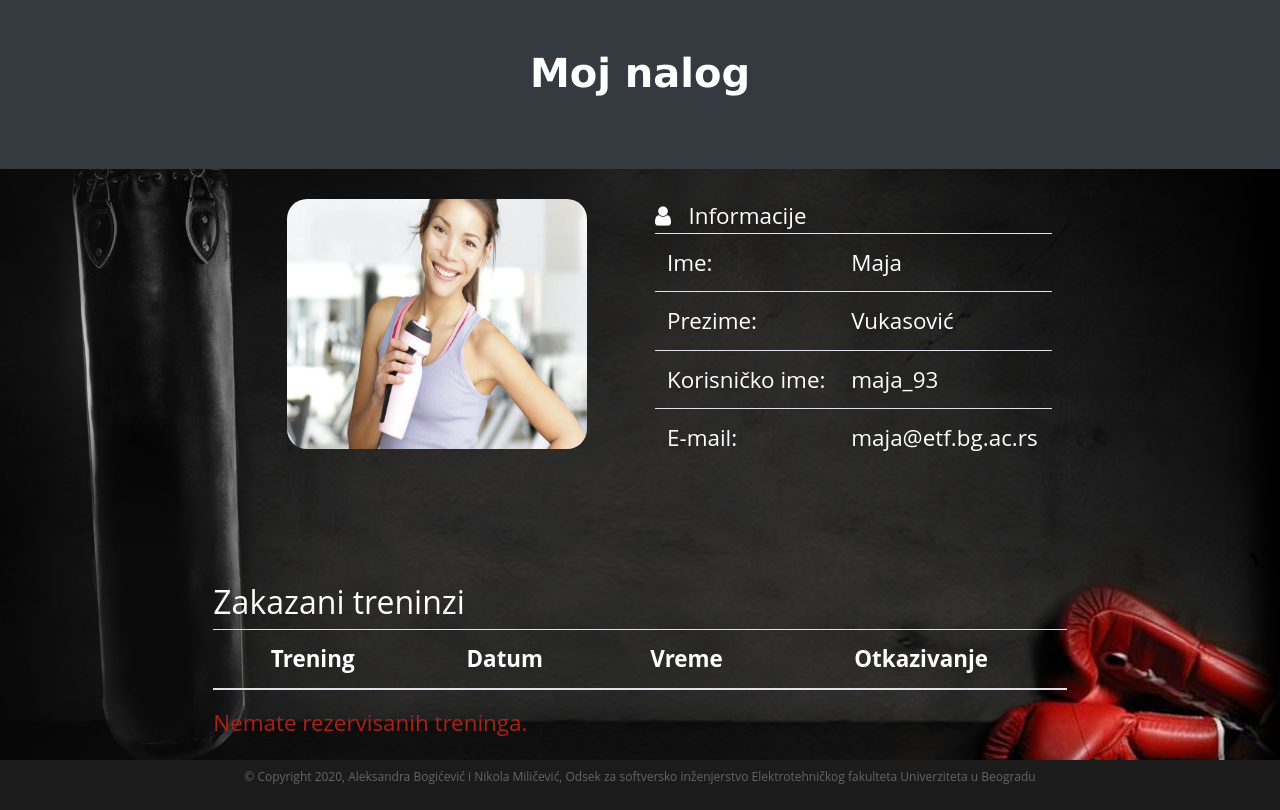
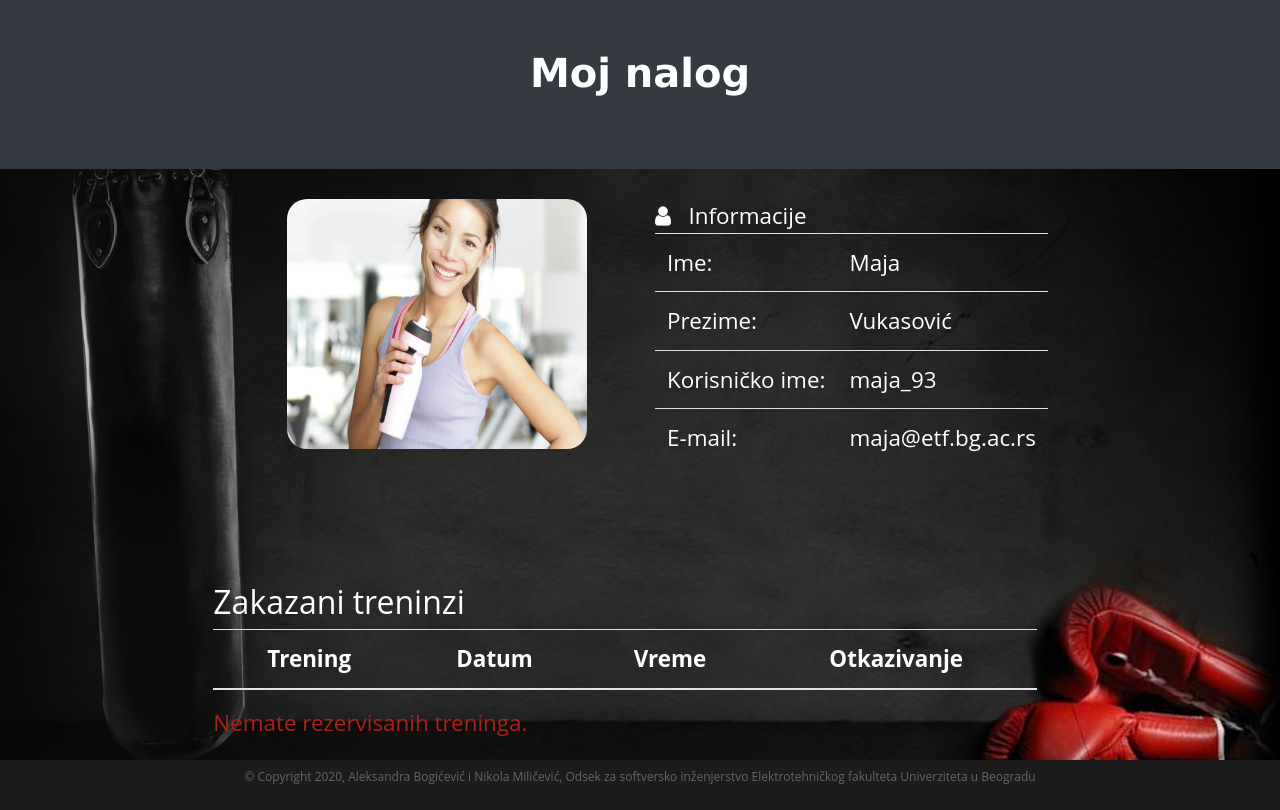
Before and after one commit to alebogi/Fitness_website, a plain HTML site: page profile.html in a window 1280 px wide. Shown: the part 100-910 px from the top of the page. Drawn offline with nearby package versions, Linux system fonts and the light colour scheme; some packages are replaced by stand-ins of ours; a script that the page names is missing.

Commit message:
responsive zajebancije

```diff
--- a/css/style-profile.css
+++ b/css/style-profile.css
@@ -26,7 +26,7 @@
 .main{
     margin-bottom: 20px;
     margin-top: 30px;
-    height: max-content;
+    height: 100vh;
     max-height: max-content;
 }
 
--- a/profile.html
+++ b/profile.html
@@ -116,7 +116,7 @@
                         </div>
                         <div class="col-sm-12 col-md-6 col-lg-6 justify-content-left">
                             <span style="color: white;"><i class="fa fa-user" aria-hidden="true"></i> &nbsp; Informacije</span> <br/>
-                            <table class="table ">
+                            <table class="table table-responsive">
                                 <tr>
                                     <td>Ime:</td>
                                     <td>Maja</td>
@@ -136,9 +136,9 @@
                             </table>
                         </div>
                     </div>
-                    <div class="row booked">
+                    <div class="row booked table-responsive">
                         <h2 style="color: white;">Zakazani treninzi</h2>
-                        <table class="table text-center" id="tableBooked">
+                        <table class="table text-center " id="tableBooked">
                             <thead>
                                 <th>Trening</th>
                                 <th>Datum</th>
```
